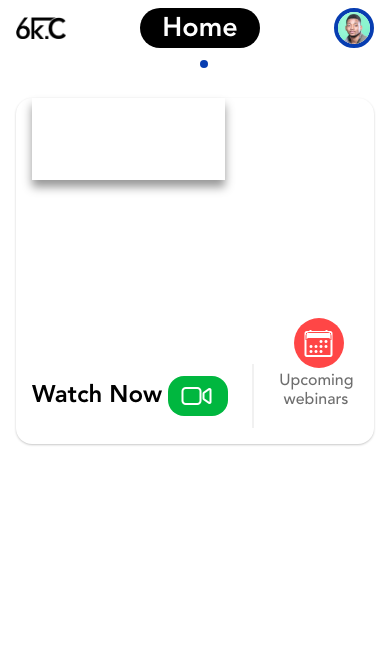
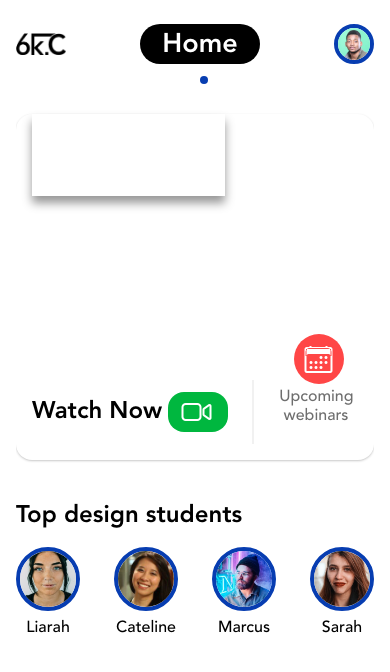
Before and after one commit to FungaiPfende/6kClub, a React Native app: screen /Home in a window 390 px wide. Shown: the top 672 px of the page. Built offline with nearby package versions, Linux system fonts and the light colour scheme.

Commit message:
Created TopStudents component.

```diff
--- a/src/components/Header.component.jsx
+++ b/src/components/Header.component.jsx
@@ -41,7 +41,6 @@ const styles = StyleSheet.create({
     flexDirection: "row",
     justifyContent: "space-between",
     alignItems: "center",
-    marginHorizontal: space.lg,
     marginVertical: space.md,
   },
 
--- /dev/null
+++ b/src/components/TopStudents.component.jsx
@@ -0,0 +1,102 @@
+import { StyleSheet, Text, View, Image, ScrollView } from "react-native";
+import React from "react";
+import {
+  assets,
+  colours,
+  fonts,
+  fontSizes,
+  sizes,
+  space,
+} from "../constants/theme";
+
+export const TopStudents = () => {
+  const students = [
+    {
+      id: "01",
+      name: "Liarah",
+      image: assets.student01,
+    },
+    {
+      id: "02",
+      name: "Cateline",
+      image: assets.student02,
+    },
+    {
+      id: "03",
+      name: "Marcus",
+      image: assets.student03,
+    },
+    {
+      id: "04",
+      name: "Sarah",
+      image: assets.student04,
+    },
+    // {
+    //   id: "05",
+    //   name: "Munashe",
+    //   image: assets.userProfile,
+    // },
+  ];
+
+  return (
+    <View>
+      <Text style={styles.title}>Top design students</Text>
+
+      <View style={styles.studentsView}>
+        <ScrollView
+          horizontal={true}
+          contentContainerStyle={styles.studentsScroll}
+        >
+          {students.map((student, i) => (
+            <View style={styles.students}>
+              <Image
+                source={student.image}
+                key={student.id}
+                resizeMode="contain"
+                style={styles.studentImages}
+              />
+              <Text key={student.i} style={styles.studentsText}>
+                {student.name}
+              </Text>
+            </View>
+          ))}
+        </ScrollView>
+      </View>
+    </View>
+  );
+};
+
+const styles = StyleSheet.create({
+  title: {
+    fontFamily: fonts.bold,
+    fontSize: fontSizes.h5,
+    marginBottom: space.lg,
+  },
+
+  studentsView: {},
+
+  studentsScroll: {
+    flex: 1,
+    justifyContent: "space-between",
+    overflow: "visible",
+  },
+
+  students: {
+    flexDirection: "column",
+    alignItems: "center",
+  },
+
+  studentsText: {
+    fontFamily: fonts.medium,
+    fontSize: fontSizes.body,
+    marginTop: space.md,
+  },
+
+  studentImages: {
+    borderRadius: sizes.xl,
+    height: sizes.xxl,
+    width: sizes.xxl,
+    borderColor: colours.brand.primary,
+    borderWidth: sizes.sm,
+  },
+});
--- a/src/components/WebinarCard.component.jsx
+++ b/src/components/WebinarCard.component.jsx
@@ -63,7 +63,6 @@ const styles = StyleSheet.create({
   card: {
     backgroundColor: colours.bg.primary,
     borderRadius: sizes.lg,
-    marginHorizontal: space.lg,
     marginVertical: space.xl + 10,
     ...shadows.light,
   },
--- a/src/screens/Home.screen.jsx
+++ b/src/screens/Home.screen.jsx
@@ -1,18 +1,26 @@
-import { StyleSheet, Text, View, SafeAreaView } from "react-native";
+import { StyleSheet, SafeAreaView, ScrollView } from "react-native";
 import React from "react";
 
-import { Header } from "../components/Header.component";
-import { WebinarCard } from "../components/WebinarCard.component";
+import { space } from "../constants/theme";
+
+import { Header } from "../components/Header.component.jsx";
+import { WebinarCard } from "../components/WebinarCard.component.jsx";
+import { TopStudents } from "../components/TopStudents.component.jsx";
 
 export const Home = () => {
   return (
-    <SafeAreaView>
-      <View>
+    <SafeAreaView style={styles.container}>
+      <ScrollView showsVerticalScrollIndicator={false}>
         <Header />
         <WebinarCard />
-      </View>
+        <TopStudents />
+      </ScrollView>
     </SafeAreaView>
   );
 };
 
-const styles = StyleSheet.create({});
+const styles = StyleSheet.create({
+  container: {
+    margin: space.lg,
+  },
+});
```
